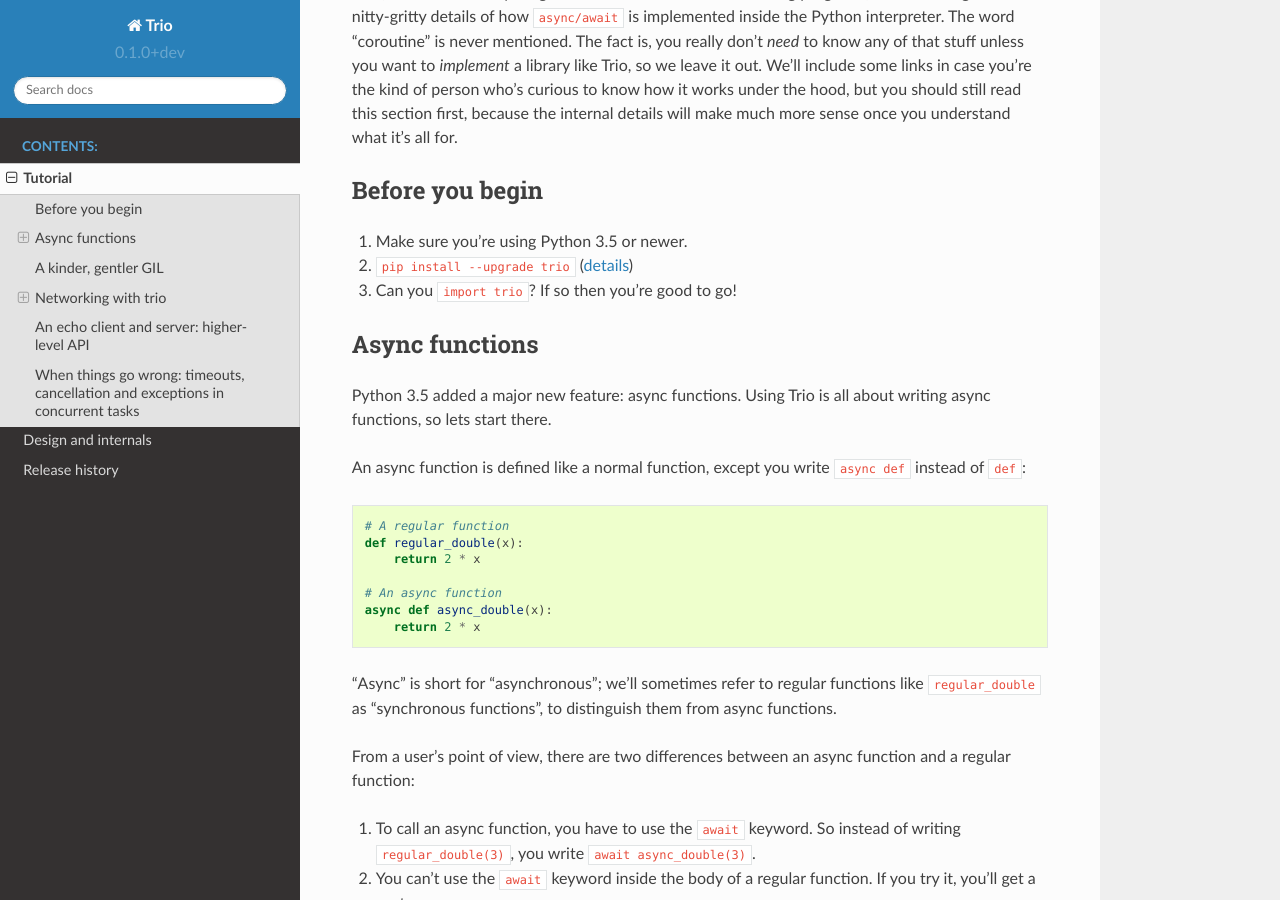
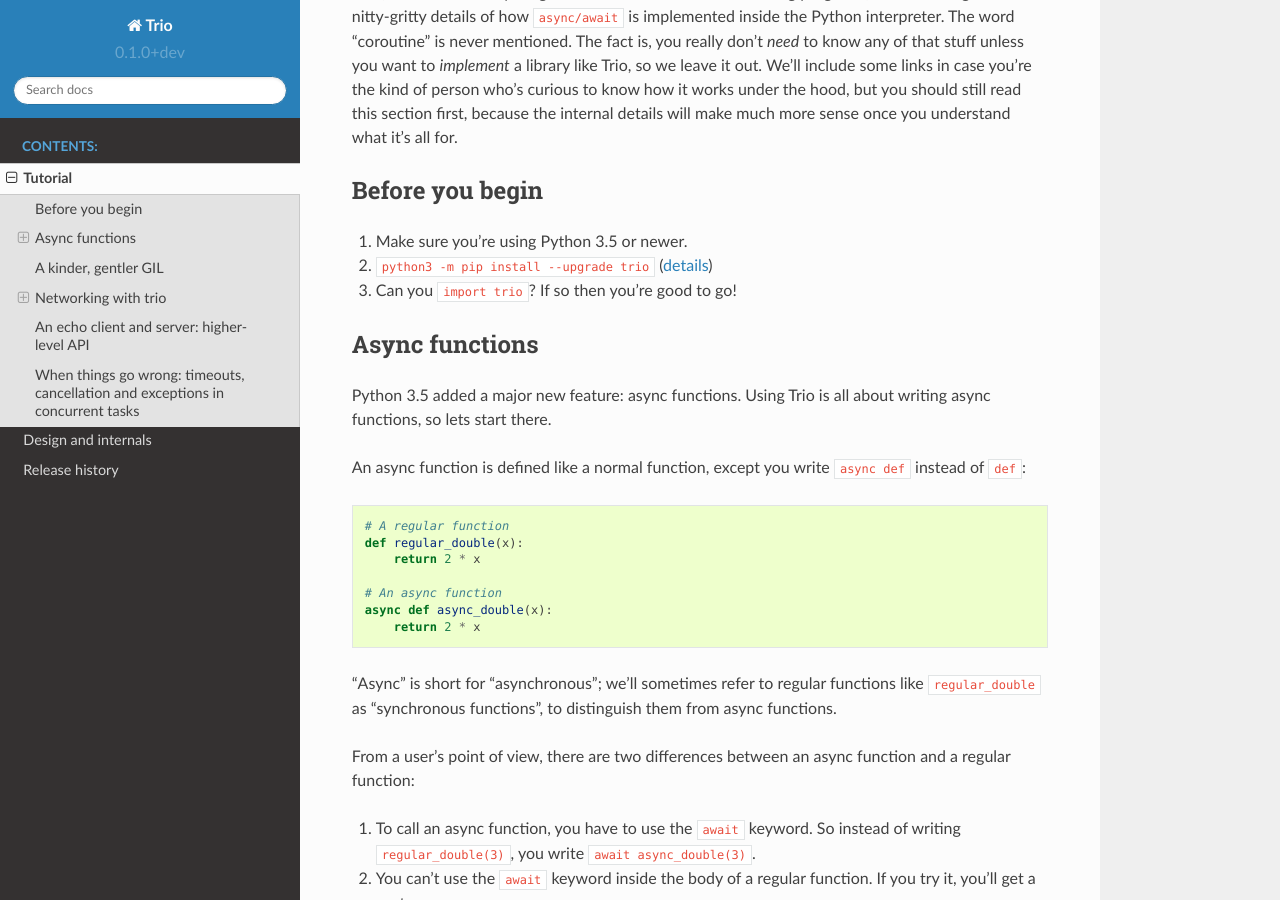
Before and after one commit to GangCheng0619/trio-py-app, a Sphinx documentation site: the page built from docs/source/tutorial.rst, in a window 1280 px wide and 900 px high, scrolled down 348 px. Built offline with Sphinx 7.4.7 and the Read the Docs theme 2.0.0, drawn with Linux system fonts in a browser that asks for light colours; pages that are not in the unit, such as notebooks, are missing from menus; the version number is read from the project's files by our own code.

Commit message:
Use `python3 -m pip` over `pip`

```diff
--- a/docs/source/tutorial.rst
+++ b/docs/source/tutorial.rst
@@ -29,7 +29,7 @@
 
 1. Make sure you're using Python 3.5 or newer.
 
-2. ``pip install --upgrade trio`` (`details
+2. ``python3 -m pip install --upgrade trio`` (`details
    <https://packaging.python.org/installing/>`__)
 
 3. Can you ``import trio``? If so then you're good to go!
```
